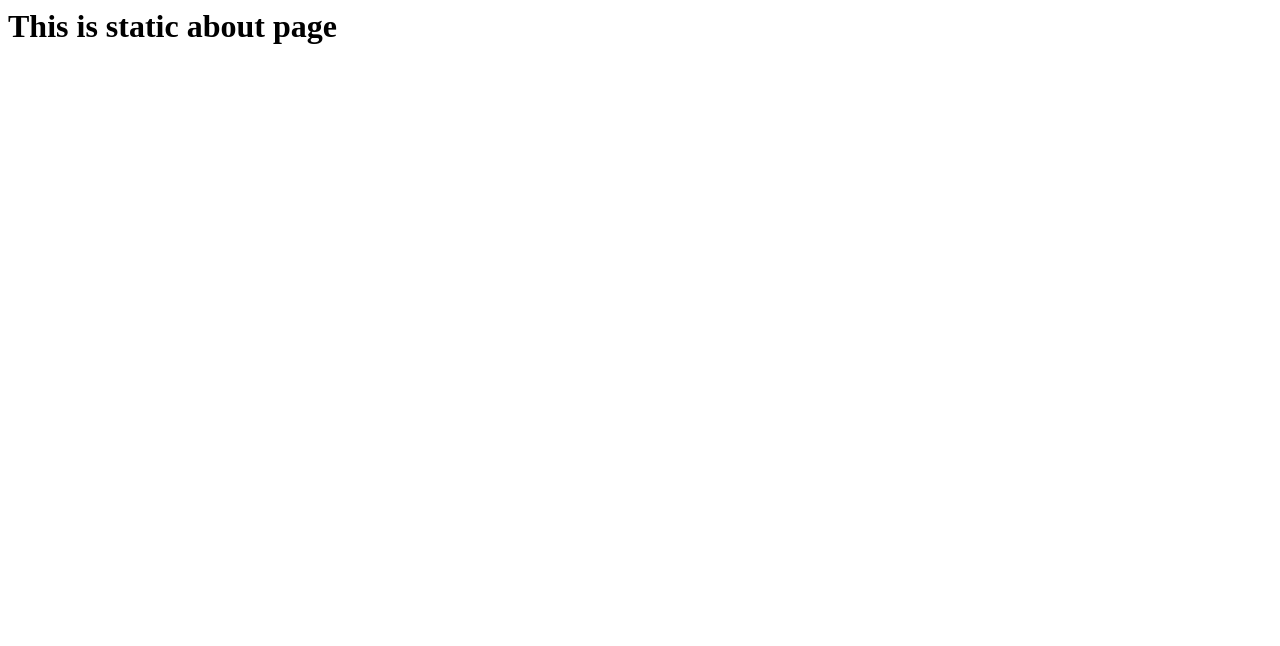
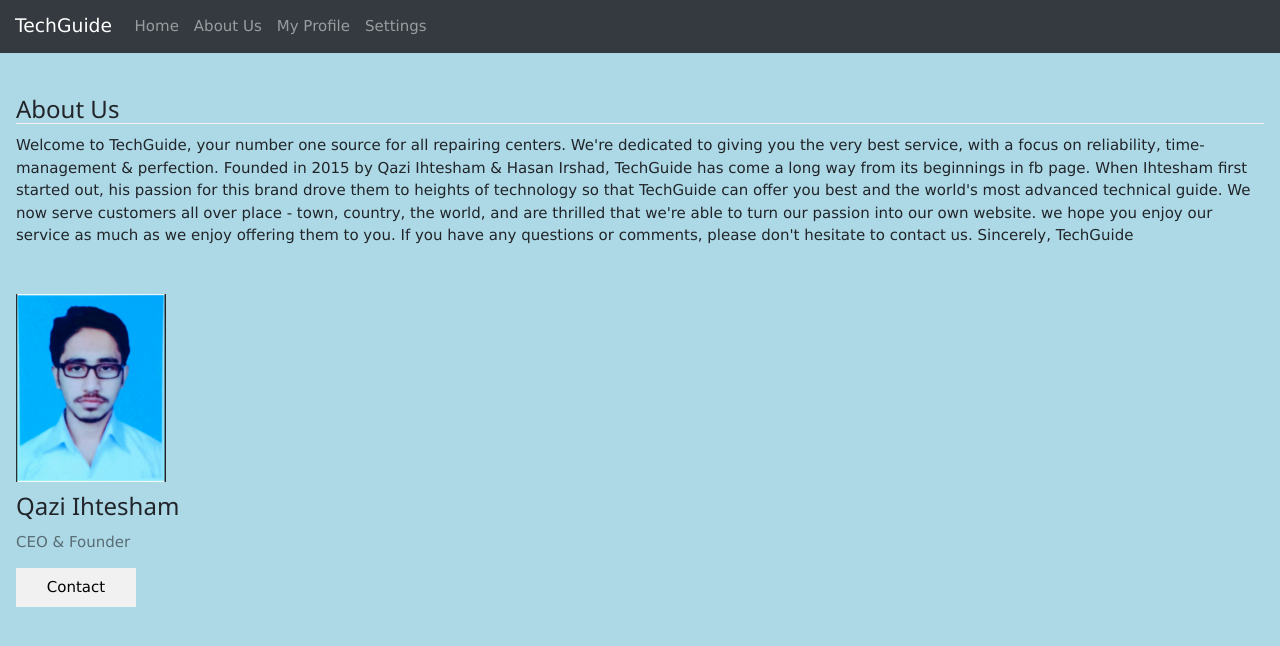
Before and after one commit to Ihtesham1/django-webBlog, a Django app: page /about/ in a window 1280 px wide. Shown: the top 646 px of the page. Run offline with Django 3.2, Linux system fonts and the light colour scheme; some libraries are stand-ins or nearby versions.

Commit message:
about us page added and post previews updated

```diff
--- a/blog/templates/about.html
+++ b/blog/templates/about.html
@@ -1 +1,28 @@
-<h1>This is static about page</h1>
+{% extends 'base.html' %}
+    {% block content %}
+    <meta charset="UTF-8">
+    <meta name="viewport" content="width=device-width, initial-scale=1">
+    <link rel="stylesheet" href="https://www.w3schools.com/w3css/4/w3.css">
+
+        <div class="w3-container w3-padding-32" id="about">
+    <h3 class="w3-border-bottom w3-border-light-grey w3-padding-25">About Us</h3>
+    <p>Welcome to TechGuide, your number one source for all repairing centers. We're dedicated to giving you the very best service, with a focus on reliability, time-management & perfection.
+Founded in 2015 by Qazi Ihtesham & Hasan Irshad, TechGuide has come a long way from its beginnings in fb page. When Ihtesham first started out, his passion for this brand drove them to heights of technology so that TechGuide can offer you best and the world's most advanced technical guide. We now serve customers all over place - town, country, the world, and are thrilled that we're able to turn our passion into our own website.
+
+we hope you enjoy our service as much as we enjoy offering them to you. If you have any questions or comments, please don't hesitate to contact us.
+
+Sincerely,
+TechGuide
+    </p>
+  </div>
+
+  <div class="w3-row-padding ">
+    <div class="w3-col l3 m6 w3-margin-bottom">
+      <img src="/media/img/ihte.png" alt="Qazi" style="width:50%">
+      <h3>Qazi Ihtesham</h3>
+      <p class="w3-opacity">CEO & Founder</p>
+      <p><button class="w3-button w3-light-grey w3-block " style="width: 40%">Contact</button></p>
+    </div>
+  </div>
+
+    {% endblock %}
--- a/blog/templates/base.html
+++ b/blog/templates/base.html
@@ -15,8 +15,8 @@
 </head>
 <body>
 
-<nav class="navbar navbar-expand-lg navbar-light bg-light">
-  <a class="navbar-brand" href="#">mySite</a>
+<nav class="navbar navbar-expand-lg navbar-dark bg-dark">
+  <a class="navbar-brand" href="/">TechGuide</a>
   <button class="navbar-toggler" type="button" data-toggle="collapse" data-target="#navbarSupportedContent" aria-controls="navbarSupportedContent" aria-expanded="false" aria-label="Toggle navigation">
     <span class="navbar-toggler-icon"></span>
   </button>
@@ -24,10 +24,10 @@
   <div class="collapse navbar-collapse" id="navbarSupportedContent">
     <ul class="navbar-nav mr-auto">
       <li class="nav-item ">
-        <a class="nav-link" href="#">Home </a>
+        <a class="nav-link" href="/">Home </a>
       </li>
       <li class="nav-item ">
-        <a class="nav-link" href="#">Random Posts </a>
+        <a class="nav-link" href="/about">About Us </a>
       </li>
       <li class="nav-item ">
         <a class="nav-link" href="#">My Profile </a>
--- a/blog/templates/index.html
+++ b/blog/templates/index.html
@@ -8,11 +8,12 @@
 
             <div class="col-md-12">
                 <h1 class="this center">Recent Posts</h1>
+                <br /><br  />
             </div>
             {% for post in posts %}
                 <div class="col-md-4">
-                    <div class="card">
-                        <div class="card-header" style="background:url({{ post.image.url }})">
+                    <div class="card" style="background:url({{ post.image.url }}); width: 20rem; height: 20rem;">
+                        <div class="card-header">
                             <h3 class="post-title"><a href="/post/{{post.slug}}">{{ post.title }} </a></h3>
                         </div>
 
```
Also changed, not shown: media/img/ihte.PNG (added).
